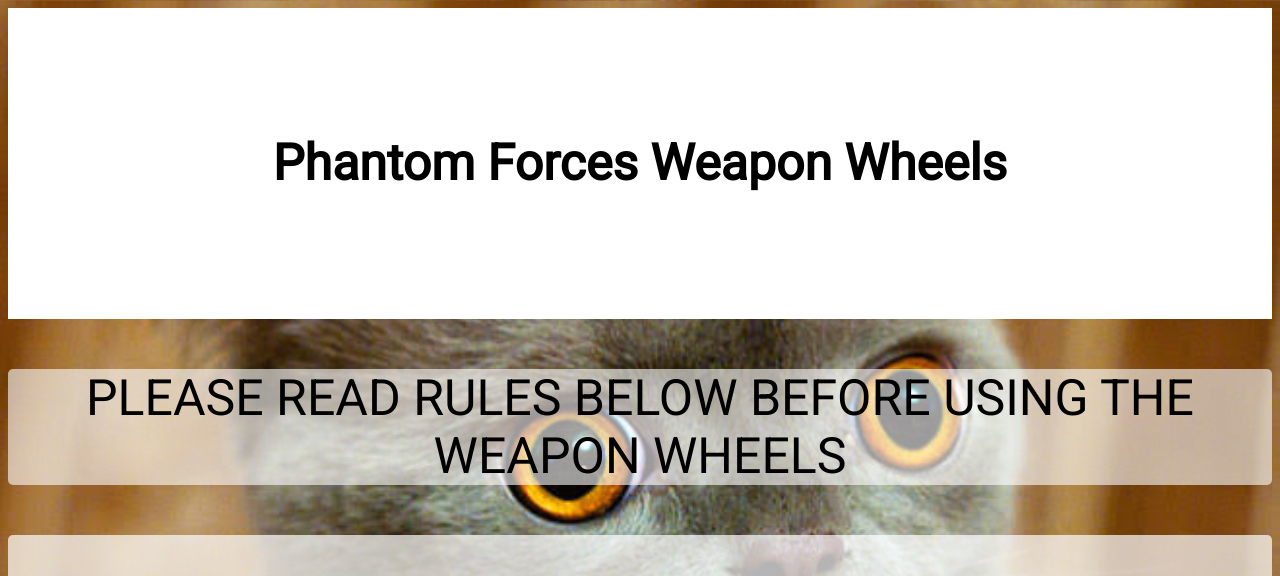
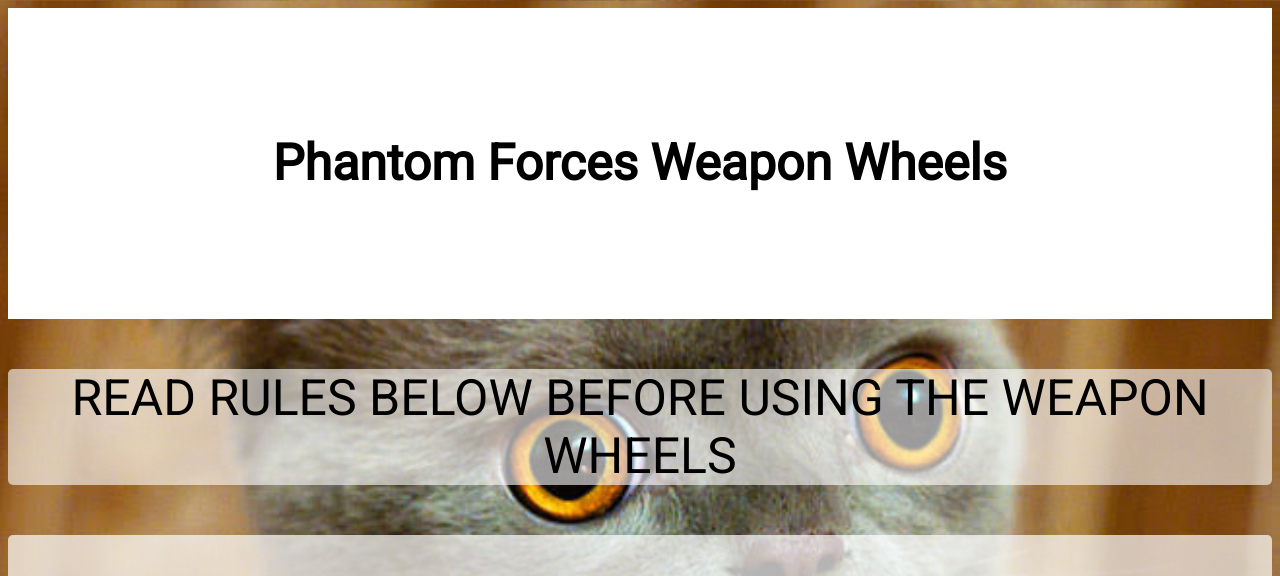
Before and after one commit to Adsnipers/Weapon-Wheels, a plain HTML site: page index.html in a window 1280 px wide. Shown: the top 576 px of the page. Drawn offline with Linux system fonts and the light colour scheme.

Commit message:
Update index.html

```diff
--- a/index.html
+++ b/index.html
@@ -7,7 +7,7 @@
         <h1 class="title">Phantom Forces Weapon Wheels</h1>
         <center>
             <div class="wheeldisclaimer">
-                <p>PLEASE READ RULES BELOW BEFORE USING THE WEAPON WHEELS</p>
+                <p>READ RULES BELOW BEFORE USING THE WEAPON WHEELS</p>
                 <audio autoplay>
                     <source src="rules.mp3" type="audio/mpeg">
                   </audio>
```
